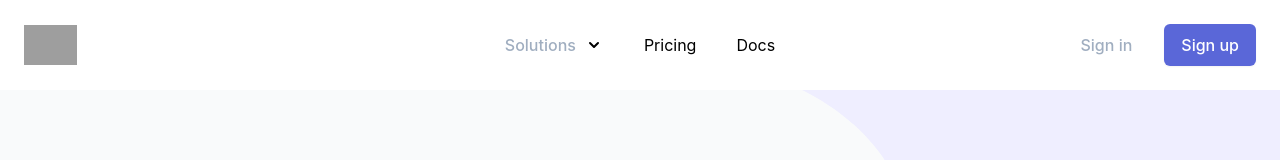
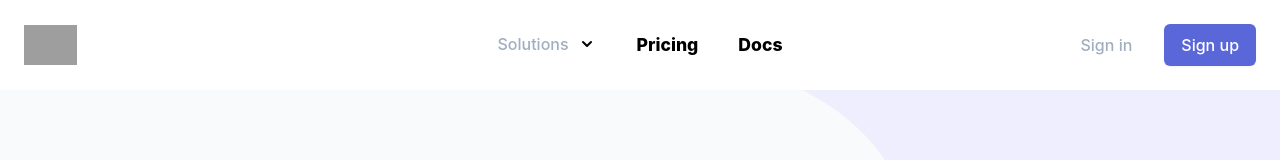
Before and after one commit to geektalent1010/sass-starter-kit, a Next.js app: page / in a window 1280 px wide. Shown: the top 160 px of the page. Built offline with nearby package versions, Linux system fonts and the light colour scheme; grey boxes are pictures that could not be loaded; what @tailwindcss/ui would draw is missing.

Commit message:
added styles to header links

```diff
--- a/src/components/marketing/Layout/header.js
+++ b/src/components/marketing/Layout/header.js
@@ -5,6 +5,35 @@ import Link from 'next/link';
 
 import FlyoutMenu from './flyoutMenu';
 import MobileMenu from './mobileMenu';
+
+const StyledLink = styled.div`
+  text-decoration: none;
+  cursor: pointer;
+  position: relative;
+  font-size: 1.1rem;
+  font-weight: 800;
+
+  &:before {
+    content: '';
+    margin-bottom: -5px;
+    position: absolute;
+    width: 0;
+    height: 6px;
+    bottom: 0;
+    left: 0;
+    background-color: red;
+    visibility: ${(props) => (props.active ? 'visible' : 'hidden')};
+    transition: all 0.3s ease-in-out;
+    width: ${(props) => (props.active ? '100%' : '0')};
+  }
+
+  &:hover {
+    &:before {
+      visibility: visible;
+      width: 100%;
+    }
+  }
+`;
 
 const Header = () => {
   const router = useRouter();
@@ -67,11 +96,11 @@ const Header = () => {
             ) : null}
           </div>
 
-          <Link href='/pricing' className={router.pathname == '/' ? 'active' : 'headerLink'}>
-            Pricing
+          <Link href='/pricing'>
+            <StyledLink active={router.pathname == '/pricing' ? true : false}>Pricing</StyledLink>
           </Link>
-          <Link href='/about' className={router.pathname == '/' ? 'active' : 'headerLink'}>
-            Docs
+          <Link href='/about'>
+            <StyledLink active={router.pathname == '/about' ? true : false}>Docs</StyledLink>
           </Link>
         </nav>
 
```
Also changed, not shown: src/components/marketing/Layout/mobileMenu.js (+0 -13 lines).
